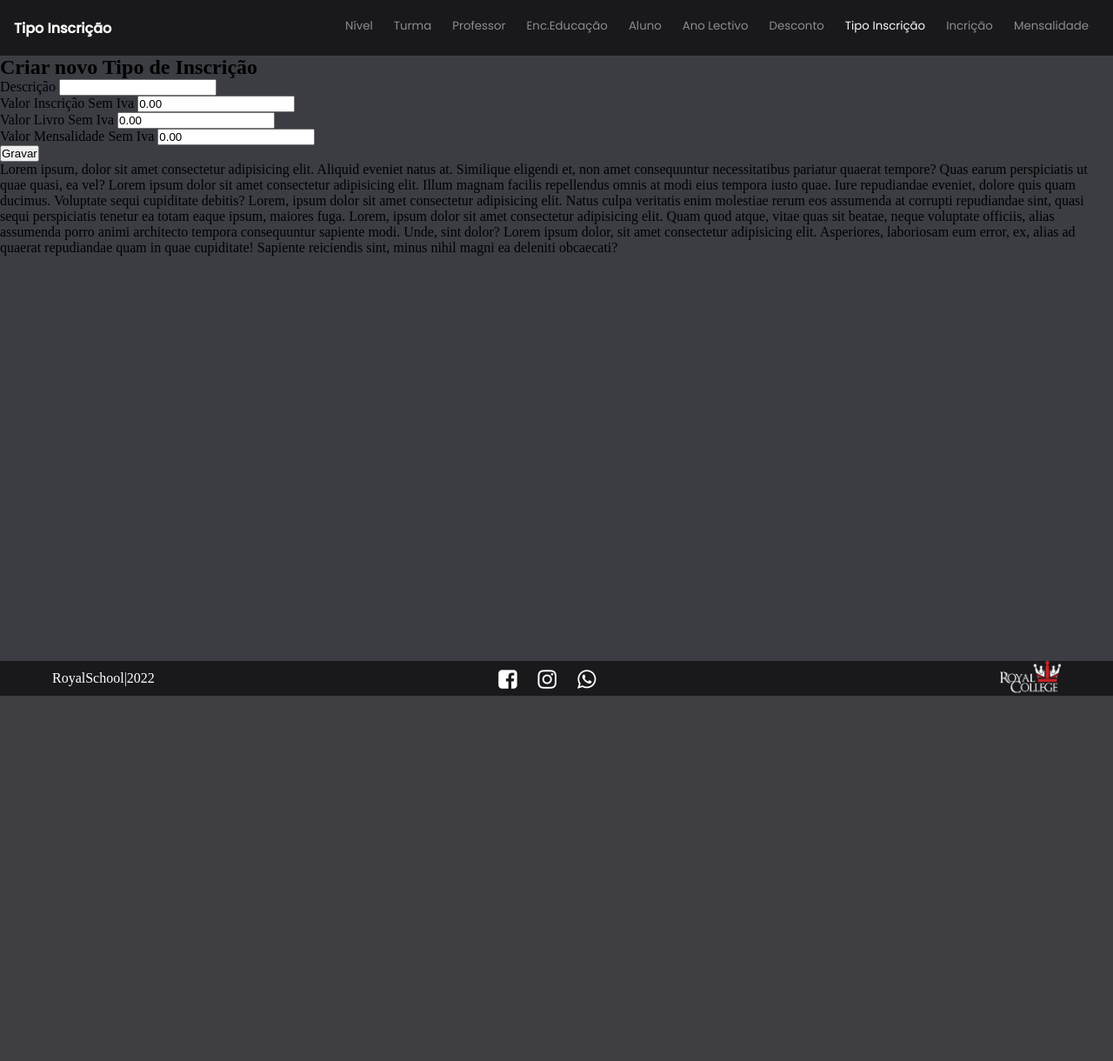
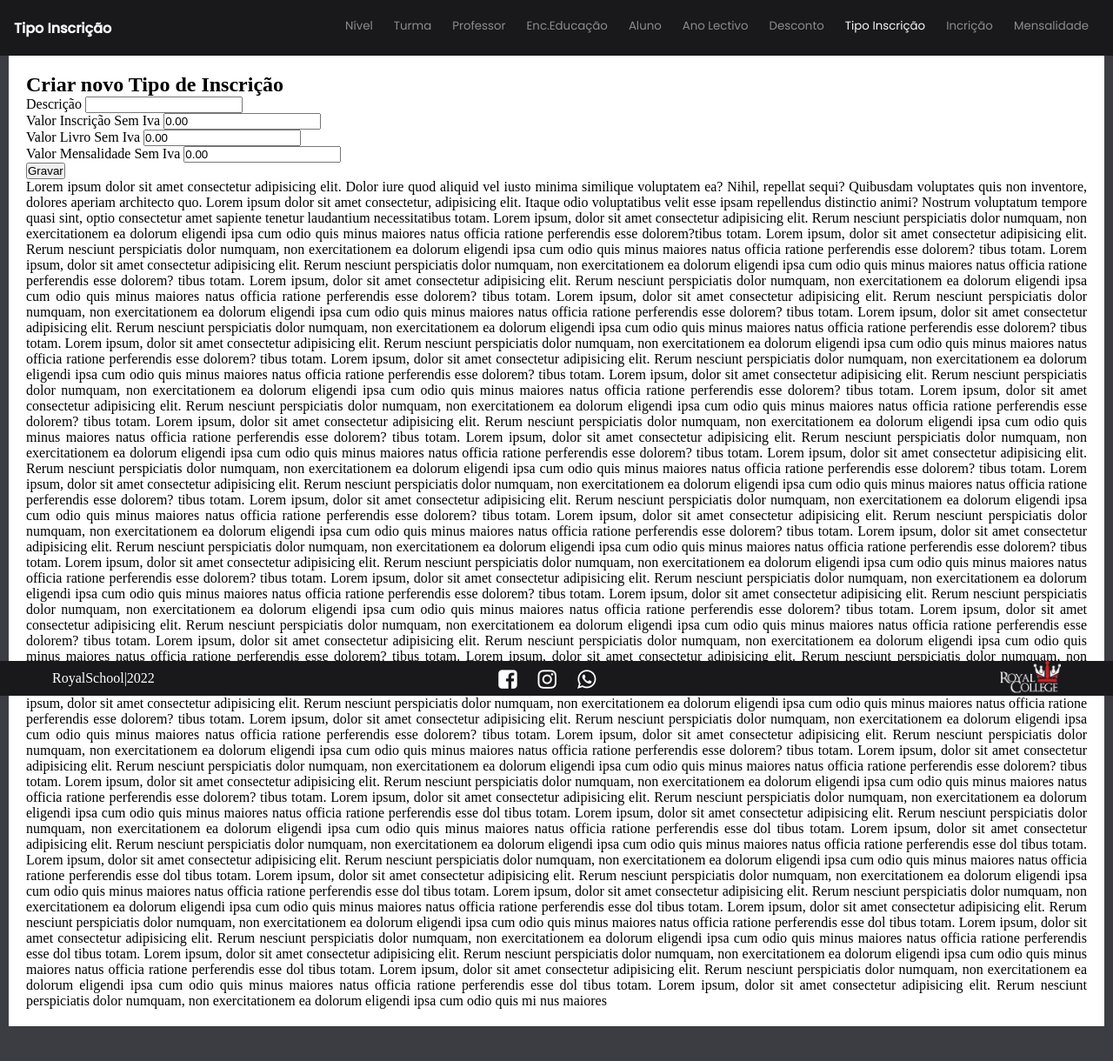
Before and after one commit to RuiPimenta21/RoyalSchool, a PHP site: page /criaTipoInscricao.html in a window 1280 px wide. Shown: the whole page at 87% size. Before the commit the page ends 800 px from the top, so only its background shows below. Run offline with PHP 8.4, Linux system fonts and the light colour scheme; some libraries are stand-ins or nearby versions.

Commit message:
margens defenidas

```diff
--- a/criaTipoInscricao.html
+++ b/criaTipoInscricao.html
@@ -70,8 +70,50 @@
                 <input type="button" value="Gravar" onclick="validaFormularioTipoIncricao()">
             </form>
         </section>
-        <p>Lorem ipsum, dolor sit amet consectetur adipisicing elit. Aliquid eveniet natus at. Similique eligendi et, non amet consequuntur necessitatibus pariatur quaerat tempore? Quas earum perspiciatis ut quae quasi, ea vel? Lorem ipsum dolor sit amet consectetur adipisicing elit. Illum magnam facilis repellendus omnis at modi eius tempora iusto quae. Iure repudiandae eveniet, dolore quis quam ducimus. Voluptate sequi cupiditate debitis? Lorem, ipsum dolor sit amet consectetur adipisicing elit. Natus culpa veritatis enim molestiae rerum eos assumenda at corrupti repudiandae sint, quasi sequi perspiciatis tenetur ea totam eaque ipsum, maiores fuga. Lorem, ipsum dolor sit amet consectetur adipisicing elit. Quam quod atque, vitae quas sit beatae, neque voluptate officiis, alias assumenda porro animi architecto tempora consequuntur sapiente modi. Unde, sint dolor? Lorem ipsum dolor, sit amet consectetur adipisicing elit. Asperiores, laboriosam eum error, ex, alias ad quaerat repudiandae quam in quae cupiditate! Sapiente reiciendis sint, minus nihil magni ea deleniti obcaecati?</p>
+
+        <p>Lorem ipsum dolor sit amet consectetur adipisicing elit. Dolor iure quod aliquid vel iusto minima similique voluptatem ea? Nihil, repellat sequi? Quibusdam voluptates quis non inventore, dolores aperiam architecto quo. Lorem ipsum dolor sit amet consectetur, adipisicing elit. Itaque odio voluptatibus velit esse ipsam repellendus distinctio animi? Nostrum voluptatum tempore quasi sint, optio consectetur amet sapiente tenetur laudantium necessitatibus totam. Lorem ipsum, dolor sit amet consectetur adipisicing elit. Rerum nesciunt perspiciatis dolor numquam, non exercitationem ea dolorum eligendi ipsa cum odio quis minus maiores natus officia ratione perferendis esse dolorem?tibus totam. Lorem ipsum, dolor sit amet consectetur adipisicing elit. Rerum nesciunt perspiciatis dolor numquam, non exercitationem ea dolorum eligendi ipsa cum odio quis minus maiores natus officia ratione perferendis esse dolorem?
+        tibus totam. Lorem ipsum, dolor sit amet consectetur adipisicing elit. Rerum nesciunt perspiciatis dolor numquam, non exercitationem ea dolorum eligendi ipsa cum odio quis minus maiores natus officia ratione perferendis esse dolorem?
+        tibus totam. Lorem ipsum, dolor sit amet consectetur adipisicing elit. Rerum nesciunt perspiciatis dolor numquam, non exercitationem ea dolorum eligendi ipsa cum odio quis minus maiores natus officia ratione perferendis esse dolorem?
+        tibus totam. Lorem ipsum, dolor sit amet consectetur adipisicing elit. Rerum nesciunt perspiciatis dolor numquam, non exercitationem ea dolorum eligendi ipsa cum odio quis minus maiores natus officia ratione perferendis esse dolorem?
+        tibus totam. Lorem ipsum, dolor sit amet consectetur adipisicing elit. Rerum nesciunt perspiciatis dolor numquam, non exercitationem ea dolorum eligendi ipsa cum odio quis minus maiores natus officia ratione perferendis esse dolorem?
+        tibus totam. Lorem ipsum, dolor sit amet consectetur adipisicing elit. Rerum nesciunt perspiciatis dolor numquam, non exercitationem ea dolorum eligendi ipsa cum odio quis minus maiores natus officia ratione perferendis esse dolorem?
+        tibus totam. Lorem ipsum, dolor sit amet consectetur adipisicing elit. Rerum nesciunt perspiciatis dolor numquam, non exercitationem ea dolorum eligendi ipsa cum odio quis minus maiores natus officia ratione perferendis esse dolorem?
+        tibus totam. Lorem ipsum, dolor sit amet consectetur adipisicing elit. Rerum nesciunt perspiciatis dolor numquam, non exercitationem ea dolorum eligendi ipsa cum odio quis minus maiores natus officia ratione perferendis esse dolorem?
+        tibus totam. Lorem ipsum, dolor sit amet consectetur adipisicing elit. Rerum nesciunt perspiciatis dolor numquam, non exercitationem ea dolorum eligendi ipsa cum odio quis minus maiores natus officia ratione perferendis esse dolorem?
+        tibus totam. Lorem ipsum, dolor sit amet consectetur adipisicing elit. Rerum nesciunt perspiciatis dolor numquam, non exercitationem ea dolorum eligendi ipsa cum odio quis minus maiores natus officia ratione perferendis esse dolorem?
+        tibus totam. Lorem ipsum, dolor sit amet consectetur adipisicing elit. Rerum nesciunt perspiciatis dolor numquam, non exercitationem ea dolorum eligendi ipsa cum odio quis minus maiores natus officia ratione perferendis esse dolorem?
+        tibus totam. Lorem ipsum, dolor sit amet consectetur adipisicing elit. Rerum nesciunt perspiciatis dolor numquam, non exercitationem ea dolorum eligendi ipsa cum odio quis minus maiores natus officia ratione perferendis esse dolorem?
+        tibus totam. Lorem ipsum, dolor sit amet consectetur adipisicing elit. Rerum nesciunt perspiciatis dolor numquam, non exercitationem ea dolorum eligendi ipsa cum odio quis minus maiores natus officia ratione perferendis esse dolorem?
+        tibus totam. Lorem ipsum, dolor sit amet consectetur adipisicing elit. Rerum nesciunt perspiciatis dolor numquam, non exercitationem ea dolorum eligendi ipsa cum odio quis minus maiores natus officia ratione perferendis esse dolorem?
+        tibus totam. Lorem ipsum, dolor sit amet consectetur adipisicing elit. Rerum nesciunt perspiciatis dolor numquam, non exercitationem ea dolorum eligendi ipsa cum odio quis minus maiores natus officia ratione perferendis esse dolorem?
+        tibus totam. Lorem ipsum, dolor sit amet consectetur adipisicing elit. Rerum nesciunt perspiciatis dolor numquam, non exercitationem ea dolorum eligendi ipsa cum odio quis minus maiores natus officia ratione perferendis esse dolorem?
+        tibus totam. Lorem ipsum, dolor sit amet consectetur adipisicing elit. Rerum nesciunt perspiciatis dolor numquam, non exercitationem ea dolorum eligendi ipsa cum odio quis minus maiores natus officia ratione perferendis esse dolorem?
+        tibus totam. Lorem ipsum, dolor sit amet consectetur adipisicing elit. Rerum nesciunt perspiciatis dolor numquam, non exercitationem ea dolorum eligendi ipsa cum odio quis minus maiores natus officia ratione perferendis esse dolorem?
+        tibus totam. Lorem ipsum, dolor sit amet consectetur adipisicing elit. Rerum nesciunt perspiciatis dolor numquam, non exercitationem ea dolorum eligendi ipsa cum odio quis minus maiores natus officia ratione perferendis esse dolorem?
+        tibus totam. Lorem ipsum, dolor sit amet consectetur adipisicing elit. Rerum nesciunt perspiciatis dolor numquam, non exercitationem ea dolorum eligendi ipsa cum odio quis minus maiores natus officia ratione perferendis esse dolorem?
+        tibus totam. Lorem ipsum, dolor sit amet consectetur adipisicing elit. Rerum nesciunt perspiciatis dolor numquam, non exercitationem ea dolorum eligendi ipsa cum odio quis minus maiores natus officia ratione perferendis esse dolorem?
+        tibus totam. Lorem ipsum, dolor sit amet consectetur adipisicing elit. Rerum nesciunt perspiciatis dolor numquam, non exercitationem ea dolorum eligendi ipsa cum odio quis minus maiores natus officia ratione perferendis esse dolorem?
+        tibus totam. Lorem ipsum, dolor sit amet consectetur adipisicing elit. Rerum nesciunt perspiciatis dolor numquam, non exercitationem ea dolorum eligendi ipsa cum odio quis minus maiores natus officia ratione perferendis esse dolorem?
+        tibus totam. Lorem ipsum, dolor sit amet consectetur adipisicing elit. Rerum nesciunt perspiciatis dolor numquam, non exercitationem ea dolorum eligendi ipsa cum odio quis minus maiores natus officia ratione perferendis esse dolorem?
+        tibus totam. Lorem ipsum, dolor sit amet consectetur adipisicing elit. Rerum nesciunt perspiciatis dolor numquam, non exercitationem ea dolorum eligendi ipsa cum odio quis minus maiores natus officia ratione perferendis esse dolorem?
+        tibus totam. Lorem ipsum, dolor sit amet consectetur adipisicing elit. Rerum nesciunt perspiciatis dolor numquam, non exercitationem ea dolorum eligendi ipsa cum odio quis minus maiores natus officia ratione perferendis esse dolorem?
+        tibus totam. Lorem ipsum, dolor sit amet consectetur adipisicing elit. Rerum nesciunt perspiciatis dolor numquam, non exercitationem ea dolorum eligendi ipsa cum odio quis minus maiores natus officia ratione perferendis esse dolorem?
+        tibus totam. Lorem ipsum, dolor sit amet consectetur adipisicing elit. Rerum nesciunt perspiciatis dolor numquam, non exercitationem ea dolorum eligendi ipsa cum odio quis minus maiores natus officia ratione perferendis esse dolorem?
+        tibus totam. Lorem ipsum, dolor sit amet consectetur adipisicing elit. Rerum nesciunt perspiciatis dolor numquam, non exercitationem ea dolorum eligendi ipsa cum odio quis minus maiores natus officia ratione perferendis esse dol
+        tibus totam. Lorem ipsum, dolor sit amet consectetur adipisicing elit. Rerum nesciunt perspiciatis dolor numquam, non exercitationem ea dolorum eligendi ipsa cum odio quis minus maiores natus officia ratione perferendis esse dol
+        tibus totam. Lorem ipsum, dolor sit amet consectetur adipisicing elit. Rerum nesciunt perspiciatis dolor numquam, non exercitationem ea dolorum eligendi ipsa cum odio quis minus maiores natus officia ratione perferendis esse dol
+        tibus totam. Lorem ipsum, dolor sit amet consectetur adipisicing elit. Rerum nesciunt perspiciatis dolor numquam, non exercitationem ea dolorum eligendi ipsa cum odio quis minus maiores natus officia ratione perferendis esse dol
+        tibus totam. Lorem ipsum, dolor sit amet consectetur adipisicing elit. Rerum nesciunt perspiciatis dolor numquam, non exercitationem ea dolorum eligendi ipsa cum odio quis minus maiores natus officia ratione perferendis esse dol
+        tibus totam. Lorem ipsum, dolor sit amet consectetur adipisicing elit. Rerum nesciunt perspiciatis dolor numquam, non exercitationem ea dolorum eligendi ipsa cum odio quis minus maiores natus officia ratione perferendis esse dol
+        tibus totam. Lorem ipsum, dolor sit amet consectetur adipisicing elit. Rerum nesciunt perspiciatis dolor numquam, non exercitationem ea dolorum eligendi ipsa cum odio quis minus maiores natus officia ratione perferendis esse dol
+        tibus totam. Lorem ipsum, dolor sit amet consectetur adipisicing elit. Rerum nesciunt perspiciatis dolor numquam, non exercitationem ea dolorum eligendi ipsa cum odio quis minus maiores natus officia ratione perferendis esse dol
+        tibus totam. Lorem ipsum, dolor sit amet consectetur adipisicing elit. Rerum nesciunt perspiciatis dolor numquam, non exercitationem ea dolorum eligendi ipsa cum odio quis minus maiores natus officia ratione perferendis esse dol
+        tibus totam. Lorem ipsum, dolor sit amet consectetur adipisicing elit. Rerum nesciunt perspiciatis dolor numquam, non exercitationem ea dolorum eligendi ipsa cum odio quis minus maiores natus officia ratione perferendis esse dol
+        tibus totam. Lorem ipsum, dolor sit amet consectetur adipisicing elit. Rerum nesciunt perspiciatis dolor numquam, non exercitationem ea dolorum eligendi ipsa cum odio quis mi
+        nus maiores
+        </p>
     </main>
+    <!--Geral-->
     <footer>
         <div>
             <p>RoyalSchool|2022</p>
--- a/css/geral.css
+++ b/css/geral.css
@@ -8,20 +8,17 @@ html {
   height: 100%;
 }
 body {
+  height: auto;
+  width: auto;
+  padding-top: 64px;
+  padding-bottom: 40px;
+  margin-left: 10px;
+  margin-right: 10px;
   background: #3b3d43;
 }
-/*Barra de navegacao ------------------------------------------------------------------------------------------------------------------------------------------*/
-  button {
-    border: 0;
-    padding: 0;
-    font-family: inherit;
-    background: transparent;
-    color: inherit;
-    cursor: pointer;
-  }
-  button.ex1:hover{
-    color: #D02225;
-  }
+
+
+/*Barra de navegacao*****************************************************************/
 .navbar {
   position: fixed;
   z-index: 1;
@@ -42,6 +39,17 @@ body {
     justify-content: space-between;
     padding: 0 0 0 16px;
   }
+}
+.buttonNavBar {
+  border: 0;
+  padding: 0;
+  font-family: inherit;
+  background: transparent;
+  color: inherit;
+  cursor: pointer;
+}
+.buttonNavBar.buttonHover:hover{
+  color: #D02225;
 }
 .navbar-overlay {
   position: fixed;
@@ -114,18 +122,27 @@ body {
     visibility: visible;
   }
 }
-  .navbar-menu > button {
+.navbar-menu > .buttonNavBar {
   color: rgba(255, 255, 255, 0.5);
   background: transparent;
   padding: 0 8px;
 }
-  .navbar-menu > button.active {
+.navbar-menu > .buttonNavBar.active {
   color: inherit;
 }
-  /*-------------------------------------------------------------------------------------------------------------------------------------------------------------*/
+.navbar-menu > .buttonNavBar.active:hover{
+  color: inherit;
+  color: #D02225;
+}
+/***********************************************************************************/
+/*main-------------------------------------------------------------------------------------------------------------------------------------------------------*/
 main {
-    height: 90vh;
-    padding-top: 64px;
+  background-color: white;
+  padding: 20px;
+
+  min-width: 245px; /*tamanho minimo de alguns telemoveis 320, mas eu ja dou padding , logo 300*/
+  max-width: 1680px;
+  margin: auto;  /*centra o main*/
 }
 
 /*Footer --------------------------------------------------------------------------------------------------------------------------------------------------------*/
@@ -179,22 +196,17 @@ footer > div > a > img{
 }
 .fa-facebook-square:hover {
 	transform: translate(-50%, -10%);
-  /*color: blue;*/
-  /*background-color: white;*/
 }
 .fa-instagram:hover {
 	transform: translate(-50%, -10%);
-  /*background: rgb(121,56,171);
-  background: linear-gradient(223deg, rgba(121,56,171,1) 0%, rgba(196,38,100,1) 48%, rgba(242,171,5,1) 100%);
-  border-radius: 10px;*/
 }
 .fa-whatsapp:hover {
 	transform: translate(-50%, -10%);
-  /*color: white;
-  background-color: #5AB347;
-  border-radius: 10px;*/
 }
 #txtErroGuardaDados {
     display:none;
     visibility: none;
 }
+p{
+  text-align: justify;
+}
```
Also changed, not shown: other parts of criaTipoInscricao.html (+11 -23 lines). Lines whose indentation alone changed are shown as unchanged.
